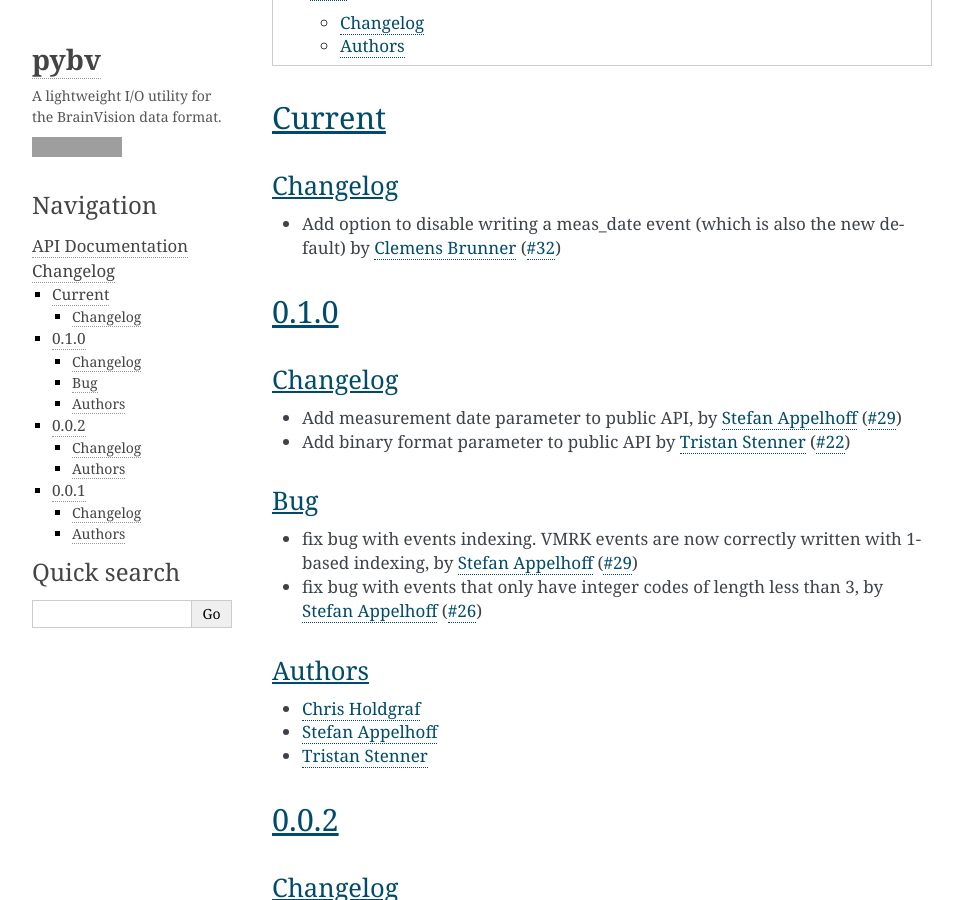
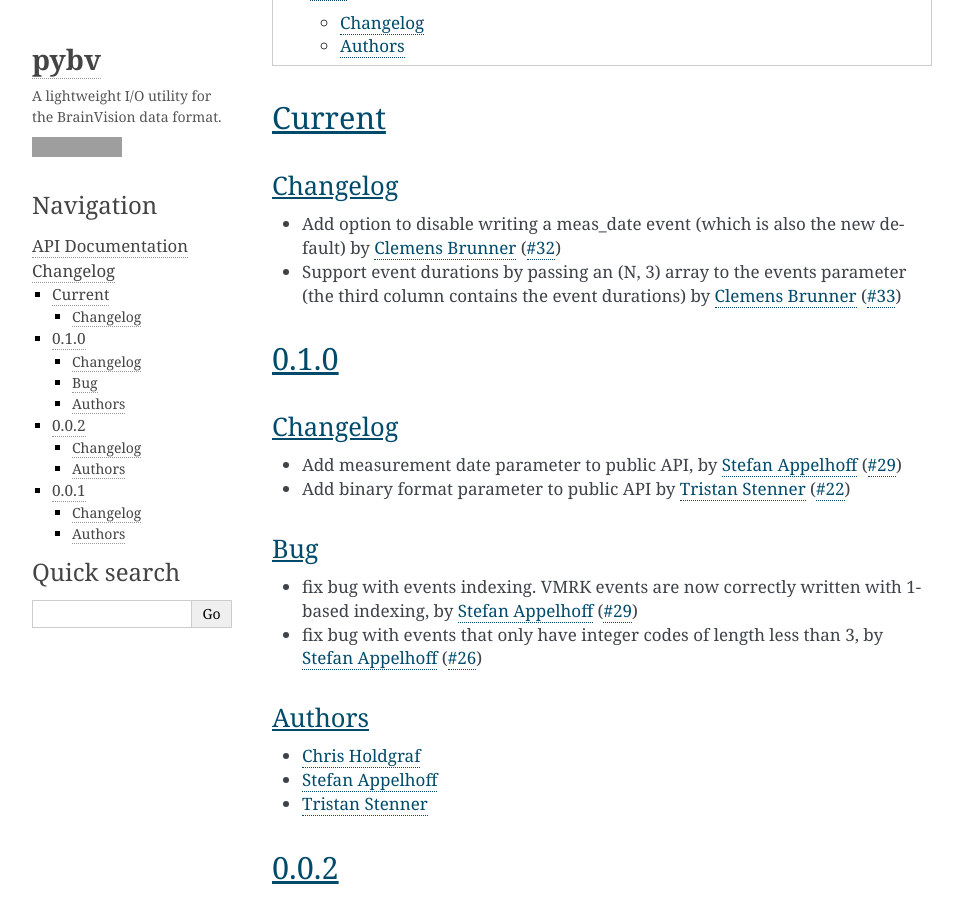
Before and after one commit to bids-standard/pybv, a Sphinx documentation site: the page built from docs/changelog.rst, in a window 1280 px wide and 900 px high, scrolled down 504 px. Shown: the whole window, without its empty margins (148-1111 px from the left). Built offline with Sphinx 7.4.7, drawn with Linux system fonts in a browser that asks for light colours; grey boxes are pictures that could not be loaded.

Commit message:
Add changelog entry

```diff
--- a/docs/changelog.rst
+++ b/docs/changelog.rst
@@ -18,7 +18,7 @@ Current
 Changelog
 ~~~~~~~~~
 - Add option to disable writing a meas_date event (which is also the new default) by `Clemens Brunner`_ (`#32 <https://github.com/bids-standard/pybv/pull/32>`_)
-
+- Support event durations by passing an (N, 3) array to the events parameter (the third column contains the event durations) by `Clemens Brunner`_ (`#33 <https://github.com/bids-standard/pybv/pull/33>`_)
 
 
 0.1.0
```
